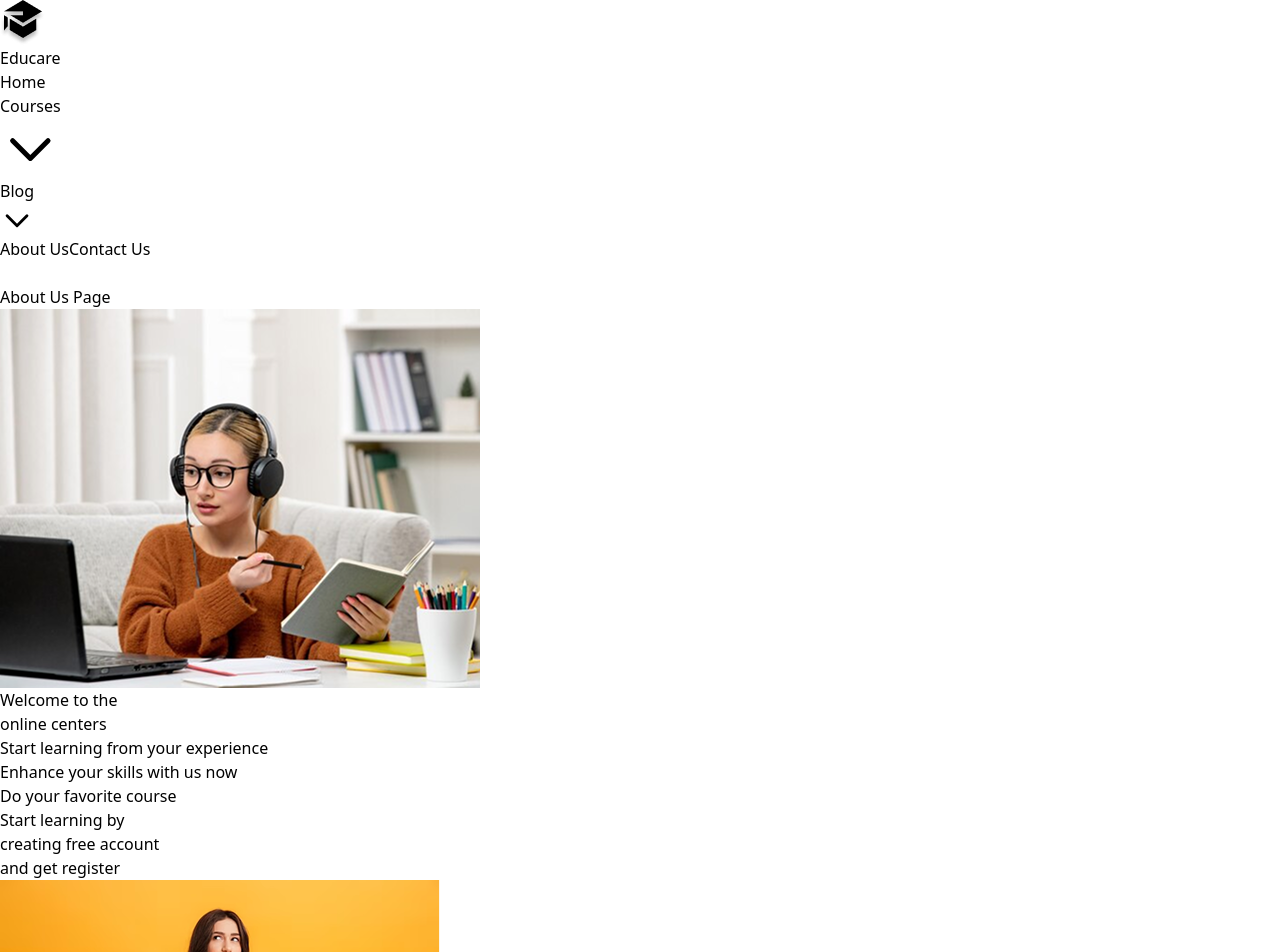
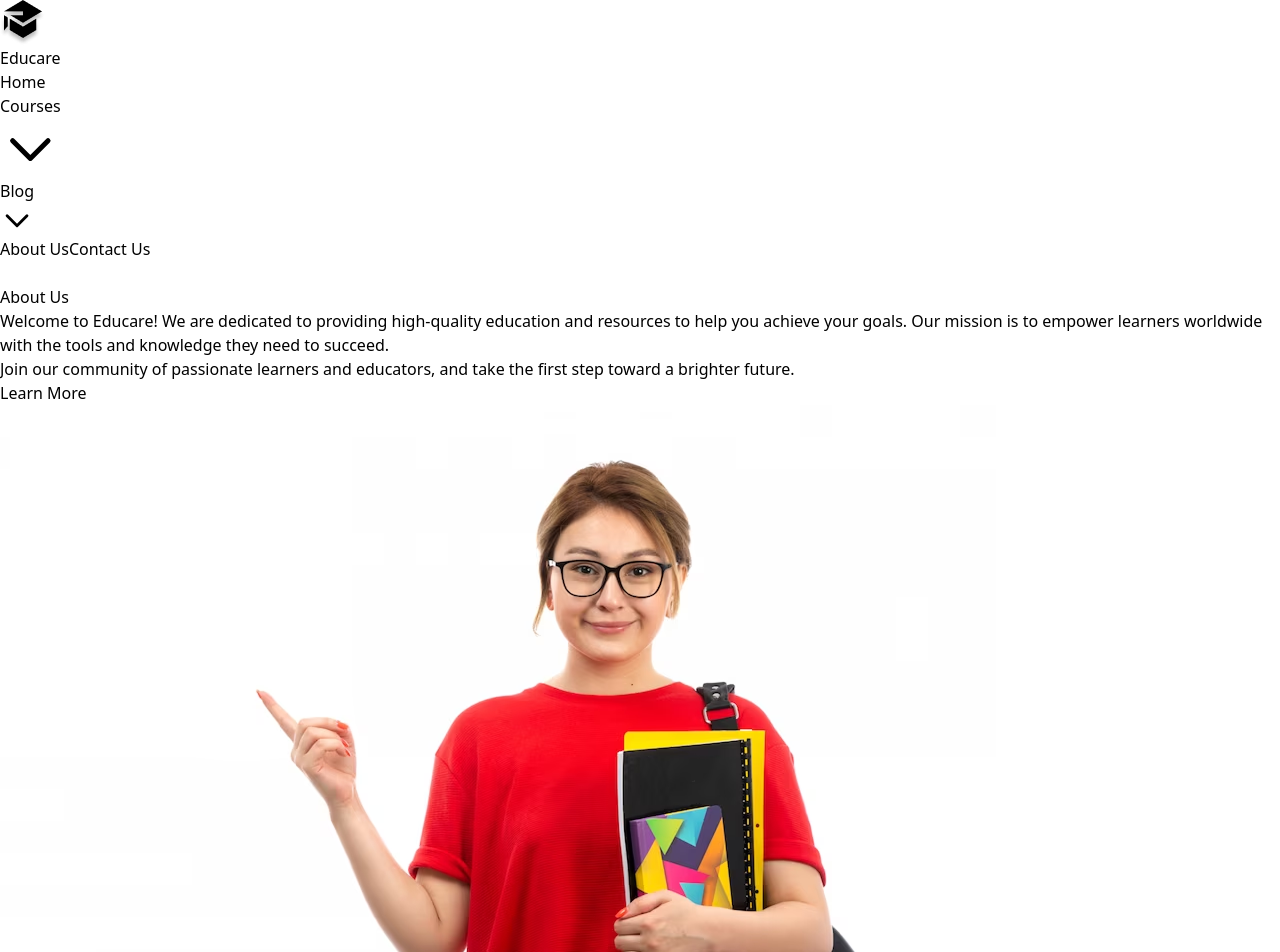
Before and after one commit to ILYAS1288/Education, a React (Vite) app in the folder my-project/: page /about in a window 1280 px wide. Shown: the top 952 px of the page. Built offline with nearby package versions, Linux system fonts and the light colour scheme.

Commit message:
Add file

```diff
--- a/my-project/src/App.jsx
+++ b/my-project/src/App.jsx
@@ -6,6 +6,7 @@ import { Register } from "./components/Register";
 import { Main2 } from "./components/Main2";
 import { Footer } from "./components/Footer";
 import { WebDeveploment } from "./components/courses/Web-Development";
+import { About } from "./components/About";
 
 export default function App() {
   return (
@@ -30,7 +31,7 @@ export default function App() {
         </Route>
 
         {/* Other Routes */}
-        <Route path="/about" element={<div>About Us Page</div>} />
+        <Route path="/about" element={<About/>} />
         <Route path="/contact" element={<div>Contact Us Page</div>} />
       </Routes>
       <Main1 />
--- /dev/null
+++ b/my-project/src/components/About.jsx
@@ -0,0 +1,33 @@
+export function About() {
+    return (
+        <div className="max-w-7xl mx-auto px-4 py-12">
+            {/* Hero Section */}
+            <div className="flex flex-col md:flex-row items-center gap-8">
+                {/* Left: Text Content */}
+                <div className="w-full md:w-1/2">
+                    <h1 className="text-3xl md:text-5xl font-bold text-[#C24914] mb-6">
+                        About Us
+                    </h1>
+                    <p className="text-gray-700 text-lg mb-4">
+                        Welcome to Educare! We are dedicated to providing high-quality education and resources to help you achieve your goals. Our mission is to empower learners worldwide with the tools and knowledge they need to succeed.
+                    </p>
+                    <p className="text-gray-700 text-lg mb-6">
+                        Join our community of passionate learners and educators, and take the first step toward a brighter future.
+                    </p>
+                    <button className="bg-[#C24914] text-white px-6 py-3 rounded-md shadow hover:bg-[#a63a0b] transition">
+                        Learn More
+                    </button>
+                </div>
+
+                {/* Right: Image */}
+                <div className="w-full md:w-1/2">
+                    <img
+                        src="/images/i1.png"
+                        alt="About Us"
+                        className="w-full h-auto rounded-lg "
+                    />
+                </div>
+            </div>
+        </div>
+    );
+}
```
Also changed, not shown: my-project/src/blog/Event.jsx (added), my-project/src/blog/News.jsx (added), my-project/src/blog/Tutorials.jsx (added), my-project/src/components/Contact.jsx (added), my-project/src/components/courses/Data-science.jsx (added), my-project/src/components/courses/Design.jsx (added).
